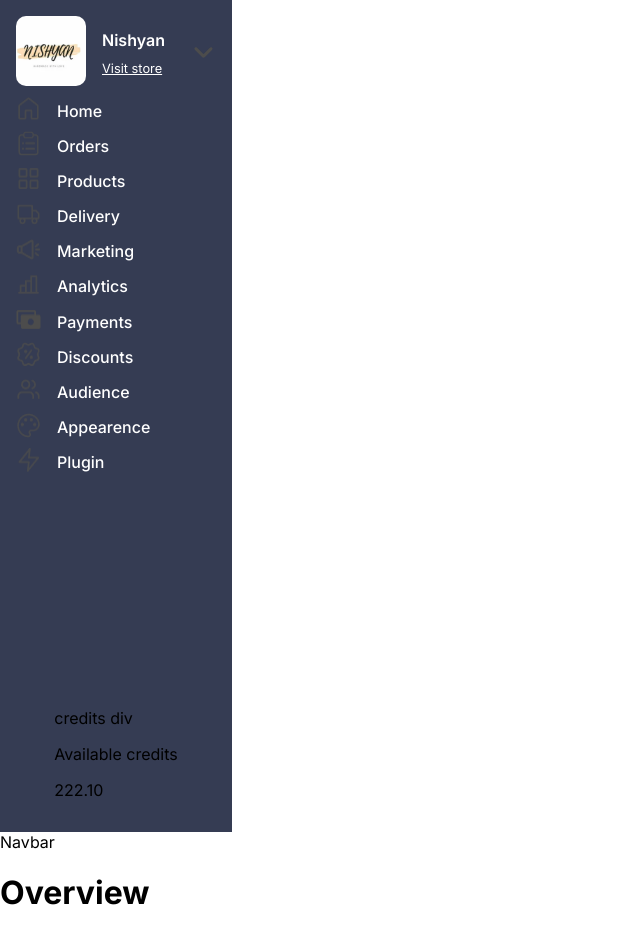
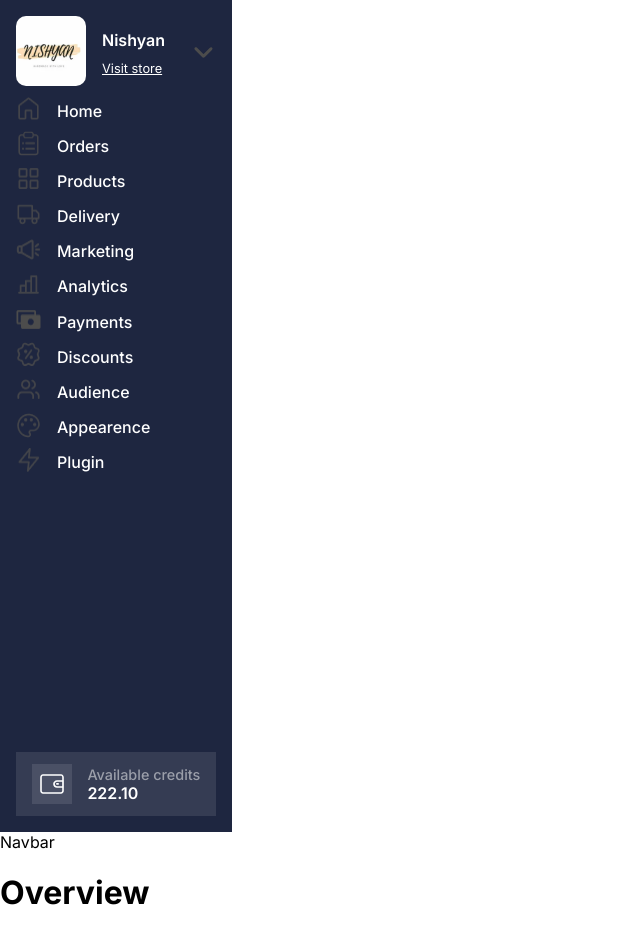
Before and after one commit to pavanmanishd/dukaan-payouts-page, a React (Vite) app: page / in a window 1280 px wide. Shown: the top 936 px of the page, without its empty margins (0-640 px from the left). Built offline with nearby package versions, Linux system fonts and the light colour scheme.

Commit message:
Update font import and add credits section

```diff
--- a/src/App.css
+++ b/src/App.css
@@ -5,28 +5,28 @@
   text-align: center;
 }
 */
-@import url('https://fonts.googleapis.com/css2?family=Inter:wght@100;200;300;400;500;600;700;800;900&display=swap');
+@import url("https://fonts.googleapis.com/css2?family=Inter:wght@100;200;300;400;500;600;700;800;900&display=swap");
 
-:root{
+:root {
   --sidebar-width: 200px;
   --profile-image-height: 70px;
   --profile-image-width: 70px;
-  font-family: 'Inter', sans-serif;
+  font-family: "Inter", sans-serif;
 }
 
-body{
+body {
   margin: 0%;
   padding: 0%;
 }
 
-.sidebar{
+.sidebar {
   display: flex;
   flex-direction: column;
   align-items: center;
   justify-content: space-between;
   height: 100vh;
   width: var(--sidebar-width);
-  background-color: #353C53;
+  background-color: #1e2640;
   margin: 0%;
   padding: 1rem;
 }
@@ -43,26 +43,26 @@ body{
   flex-direction: row;
   align-items: center;
 }
-.profile_img{
+.profile_img {
   width: var(--profile-image-width);
   height: var(--profile-image-height);
   border-radius: 10px;
   margin-right: 1rem;
 }
-.profile_details_div{
+.profile_details_div {
   height: var(--profile-image-height);
   display: flex;
   flex-direction: column;
   align-items: flex-start;
   justify-content: space-evenly;
 }
-.profile_name{
+.profile_name {
   font-size: 1rem;
   font-weight: 600;
   color: white;
   margin: 0%;
 }
-.profile_store_link{
+.profile_store_link {
   font-size: 0.8rem;
   color: white;
   margin: 0%;
@@ -72,7 +72,7 @@ body{
 
 /*sidebar logos*/
 
-.side_bar_logos_container{
+.side_bar_logos_container {
   display: flex;
   flex-direction: column;
   align-items: flex-start;
@@ -81,22 +81,64 @@ body{
   width: var(--sidebar-width);
 }
 
-.sidebar_link_container{
+.sidebar_link_container {
   display: flex;
   flex-direction: row;
   justify-content: flex-start;
   align-items: center;
 }
 
-.sidebar_logo{
+.sidebar_logo {
   width: 25px;
   height: 25px;
 }
 
-.sidebar_logo_name{
+.sidebar_logo_name {
   font-size: 1rem;
   font-weight: 500;
   color: white;
   margin: 0%;
   margin-left: 1rem;
 }
+
+/*credits*/
+
+.credits_div {
+  display: flex;
+  flex-direction: row;
+  justify-content: space-evenly;
+  align-items: center;
+  width: var(--sidebar-width);
+  margin-bottom: 1rem;
+}
+
+.credits_div {
+  background: #353c53;
+  height: 4rem;
+  margin: 0%;
+}
+.credits_div p {
+  margin: 0%;
+}
+.credits_img_div {
+  background: rgba(255, 255, 255, 0.1);
+  padding: 0.5rem;
+  display: flex;
+  flex-direction: row;
+  justify-content: center;
+  align-items: center;
+}
+.credits_details {
+  display: flex;
+  flex-direction: column;
+}
+.credits_text {
+  font-weight: 500;
+  color: white;
+  opacity: 0.5;
+  font-size: 0.9rem;
+}
+.credits_num {
+  color: white;
+  font-weight: 600;
+}
--- a/src/App.jsx
+++ b/src/App.jsx
@@ -13,7 +13,7 @@ import Discounts_logo from "./assets/sidebar/DiscountsFalse.png";
 import Audience_logo from "./assets/sidebar/CustomersFalse.png";
 import Appearence_logo from "./assets/sidebar/AppearanceFalse.png";
 import Plugin_logo from "./assets/sidebar/PluginFalse.png";
-
+import wallet_logo from "./assets/sidebar/wallet.svg";
 function App() {
   const sidebarLogos = [
     {
@@ -124,12 +124,13 @@ function App() {
 
           <div className="side_bar_logos_container">{allLinks}</div>
         </div>
-        <div>
-          credits div
-          <div></div>
-          <div>
-            <p>Available credits</p>
-            <p>222.10</p>
+        <div className="credits_div">
+          <div className="credits_img_div">
+            <img src={wallet_logo} alt="wallet_logo" className="credits_img" />
+          </div>
+          <div className="credits_details">
+            <p className="credits_text">Available credits</p>
+            <p className="credits_num">222.10</p>
           </div>
         </div>
       </div>
```
Also changed, not shown: src/assets/sidebar/wallet.svg (added).
